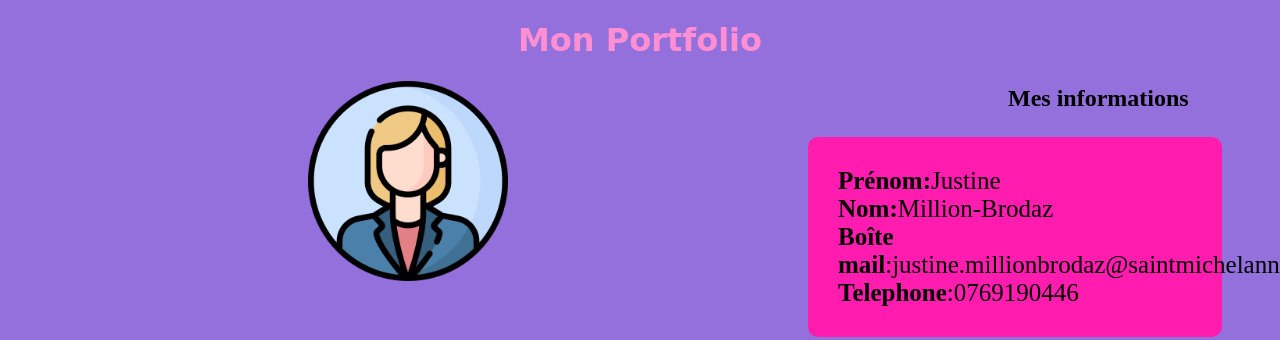
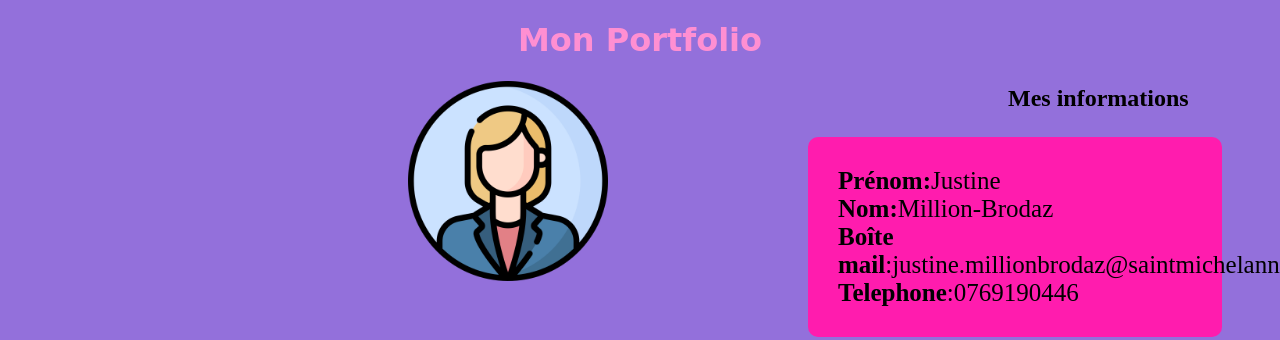
Before and after one commit to Justine0611/Portfolio, a plain HTML site: page index.html in a window 1280 px wide. Shown: the top 340 px of the page. Drawn offline with Linux system fonts and the light colour scheme.

Commit message:
Update style.css

```diff
--- a/style.css
+++ b/style.css
@@ -94,7 +94,7 @@ body{
 .P{
 	float:center;
 	color:yellow;
-	margin-left:700px;
+	margin-left:800px;
 
 }
 .PRIX{
```
